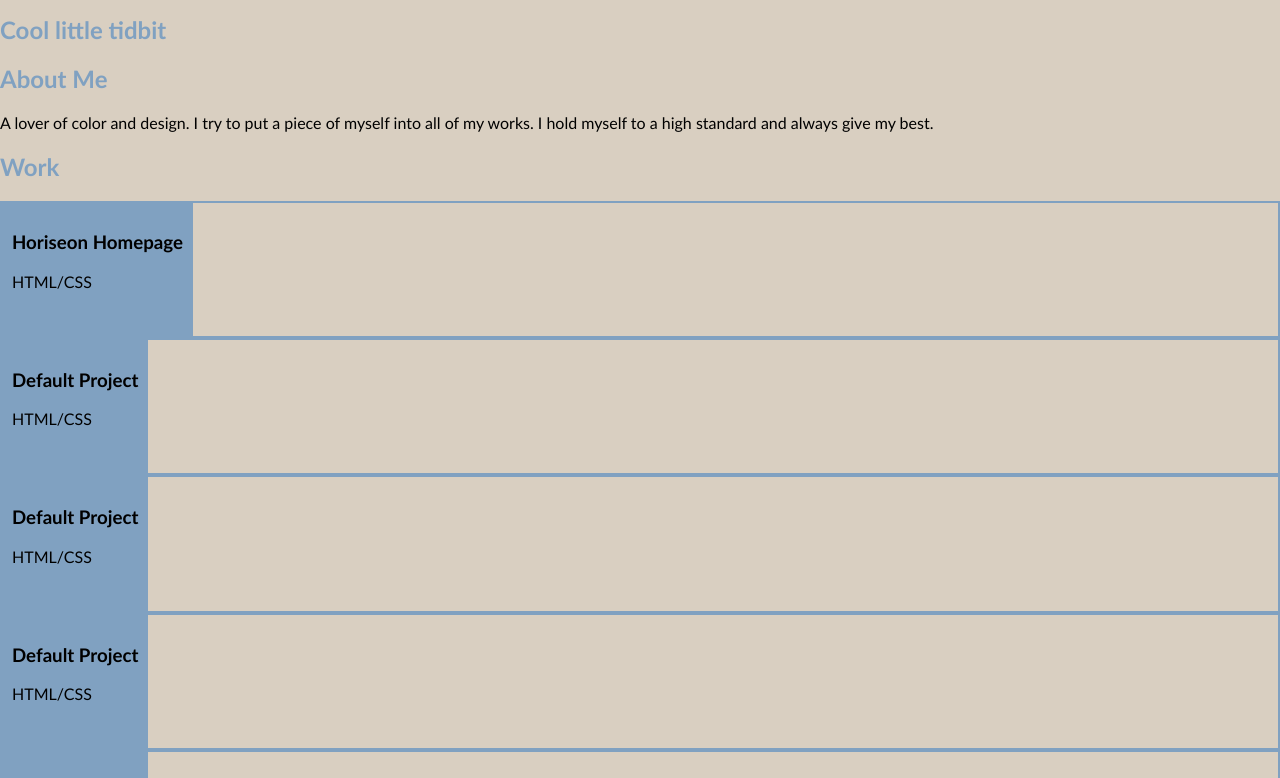
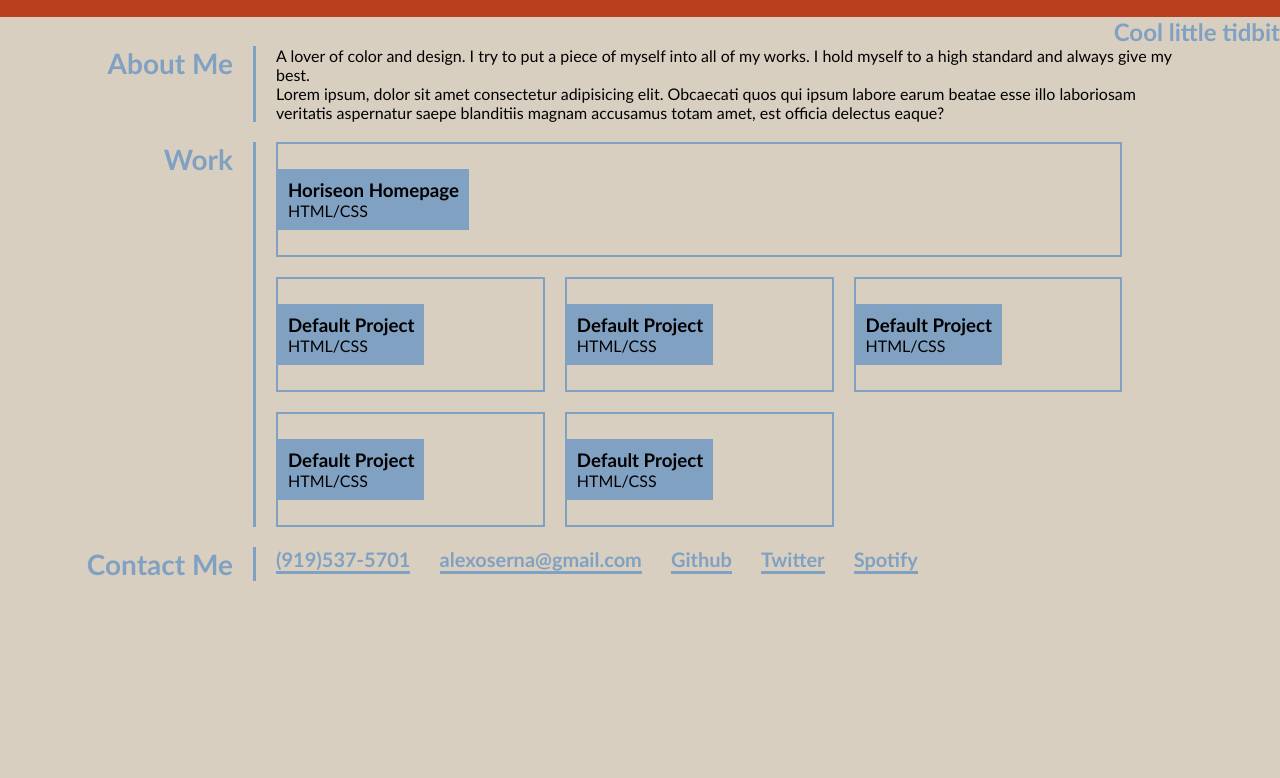
Before and after one commit to alexoserna/client-portfolio-2023, a plain HTML site: page index.html in a window 1280 px wide. Shown: the part 94-872 px from the top of the page. After the commit the page ends 800 px from the top, so only its background shows below. Drawn offline with Linux system fonts and the light colour scheme.

Commit message:
Added styling to the entire page. Commented the CSS file.

```diff
--- a/assets/style.css
+++ b/assets/style.css
@@ -7,49 +7,109 @@
     --blue:#80A1C1;
 }
 
-/* Changes the font for the whole page to Gill Sans */
+/*
+----------------------------------------------------------------------------------------
+                        CSS Resets and Default values
+    -Changes the font for the whole page to Gill Sans
+----------------------------------------------------------------------------------------
+*/
 *{
+    margin: 0;
+    padding: 0;
+    box-sizing: border-box;
     font-family:'Gill Sans', 'Gill Sans MT', Calibri, 'Trebuchet MS', sans-serif;
 }
 
-/* Styles the body of the page */
+/*
+-----------------------------------------------------------------------------------------
+                        Styles the body of the page
+    -reset default margin
+    -added background color
+-----------------------------------------------------------------------------------------
+*/
 body{
     margin: 0  auto;
     background-color: var(--bone);
 }
-/* Styling the header and its contents */
+
+/*
+------------------------------------------------------------------------------------------
+                        Styling the header and its contents
+------------------------------------------------------------------------------------------
+*/
 header{
     background-color: var(--rust);
-    padding: 20px;
+    padding: 20px 0px;
 }
 
-h1 {
-    margin: 0 auto;
-    display: inline-block;
-    color: var(--rust);
+header .card-info {
+    width: 20%;
 }
 
+/*
+
+*/
 header ul {
+    padding: 20px;
     float: right;
 }
 
-header li {
+/*
+
+*/
+li {
     display: inline-block;
-    margin-left: 5px;
+    margin-left: 15px;
+    font-size: 150%;
+}
+/*
+
+*/
+h1 {
+    font-size: 250%;
+    color: var(--rust);
+    float: right;
 }
 
+
+/*
+
+*/
 a {
     text-decoration: none;
     color:var(--blue);
     font-weight: bold;
     border-bottom: 3px solid var(--blue);
 }
+/*
 
+*/
 ul {
     list-style: none;
 }
 
-/**/
+/*
+------------------------------------------------------------------------------------------
+                        Styling the Hero and its contents
+------------------------------------------------------------------------------------------
+*/
+
+.hero {
+
+}
+
+.hero h2 {
+    border: none;
+    text-align: right;
+    color: var(--blue);
+}
+
+/*
+------------------------------------------------------------------------------------------
+                        Main work grid container styling
+                            (Main Contents of page)
+------------------------------------------------------------------------------------------
+*/
 .card{
     border: 2px solid var(--blue);
 }
@@ -60,11 +120,62 @@ ul {
     padding: 10px;
 }
 
-h2{
-    display: block;
-    color: var(--blue);
+.card .card-info{
+    margin: 25px 0;
 }
 
-.container li {
+.card-info h3, .card-info p {
+    margin: 0;
+}
 
+.grid-container h2 {
+    color: var(--blue);
+    display: inline-block;
+    border-right: solid 3px var(--blue);
+    margin: 0;
+    padding-right: 20px;
+    text-align:right;
+    font-size: 175%;
 }
+
+.grid-container{
+    display: grid;
+    grid-template-columns: 20% 70% ;
+    grid-gap: 20px;
+}
+/*
+------------------------------------------------------------------------------------------
+                        Work container styling
+                            (Grid within another grid item)
+------------------------------------------------------------------------------------------
+*/
+.work-container{
+    display: grid;
+    grid-template-columns: 30% 30% 30%;
+    grid-template-areas: "header header header";
+    grid-gap: 20px;
+}
+
+.card-1 {
+    grid-area: header;
+}
+
+/*
+------------------------------------------------------------------------------------------
+                        Contact Me
+------------------------------------------------------------------------------------------
+*/
+
+
+.reach-me li {
+    margin-left: 0;
+    margin-right: 25px;
+    font-size: 125%;
+}
+
+/*
+------------------------------------------------------------------------------------------
+                        Media Query
+
+------------------------------------------------------------------------------------------
+*/
--- a/index.html
+++ b/index.html
@@ -27,31 +27,33 @@
         <h2>Cool little tidbit</h2>
     </section>
 
-    <section>
+    <section class = "grid-container">
         <!-- About me heading for the left side and the container on the right
         to hold all of the text with information about myself -->
         <h2 id = "about-me" >About Me</h2>
-        <section class = "container">
+        <section>
             <p>
                 A lover of color and design. I try to put a piece of myself into all of my works.
                 I hold myself to a high standard and always give my best.
             </p>
+            <p>Lorem ipsum, dolor sit amet consectetur adipisicing elit. Obcaecati quos qui ipsum labore earum beatae esse illo laboriosam veritatis aspernatur saepe blanditiis magnam accusamus totam amet, est officia delectus eaque?</p>
         </section>
 
         <!-- Work heading for the left side and the container to hold all the
         card elements with a preview/pic of the work -->
         <h2 id = "work" >Work</h2>
-        <section class = "container">
+        <section class = "work-container">
 
             <!-- Each card element with container a picture and info container -->
-            <section class = "card">
+            <section class = "card card-1">
 
                 <!-- a header and p element to describe the languages used in the project -->
                 <section class = "card-info">
                     <h3>Horiseon Homepage</h3>
                     <p>HTML/CSS</p>
-                    <img class = "display" src = "" href = ""/>
                 </section>
+
+                <img class = "display" src = "" href = ""/>
 
             </section>
 
@@ -61,9 +63,9 @@
                 <section class = "card-info">
                     <h3>Default Project</h3>
                     <p>HTML/CSS</p>
-                    <img class = "display" src = "" href = ""/>
                 </section>
 
+                <img class = "display" src = "" href = ""/>
 
             </section>
 
@@ -73,8 +75,9 @@
                 <section class = "card-info">
                     <h3>Default Project</h3>
                     <p>HTML/CSS</p>
-                    <img class = "display" src = "" href = ""/>
                 </section>
+
+                <img class = "display" src = "" href = ""/>
 
             </section>
 
@@ -84,8 +87,9 @@
                 <section class = "card-info">
                     <h3>Default Project</h3>
                     <p>HTML/CSS</p>
-                    <img class = "display" src = "" href = ""/>
                 </section>
+
+                <img class = "display" src = "" href = ""/>
 
             </section>
 
@@ -95,8 +99,9 @@
                 <section class = "card-info">
                     <h3>Default Project</h3>
                     <p>HTML/CSS</p>
-                    <img class = "display" src = "" href = ""/>
                 </section>
+
+                <img class = "display" src = "" href = ""/>
 
             </section>
 
@@ -106,8 +111,9 @@
                 <section class = "card-info">
                     <h3>Default Project</h3>
                     <p>HTML/CSS</p>
-                    <img class = "display" src = "" href = ""/>
                 </section>
+
+                <img class = "display" src = "" href = ""/>
 
             </section>
 
@@ -116,7 +122,7 @@
         <!-- Contact me header with container holding contact info
         like phone number, email, github, twitter, spotify -->
         <h2 id = "contact">Contact Me</h2>
-        <section class = "container">
+        <section class = "reach-me">
             <ul>
                 <li><a href = "">(919)537-5701</a></li>
                 <li><a href = "">alexoserna@gmail.com</a></li>
```
